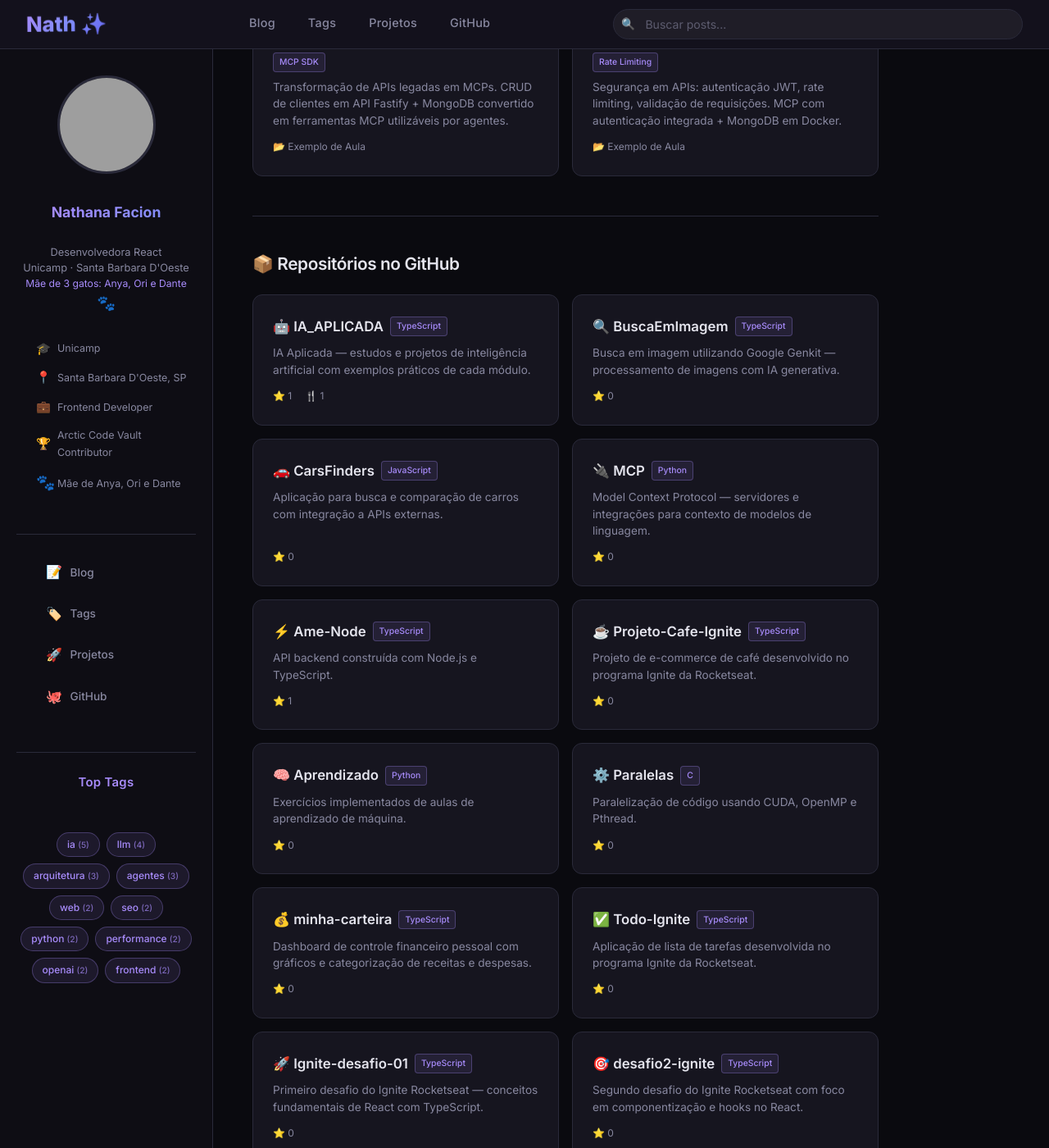
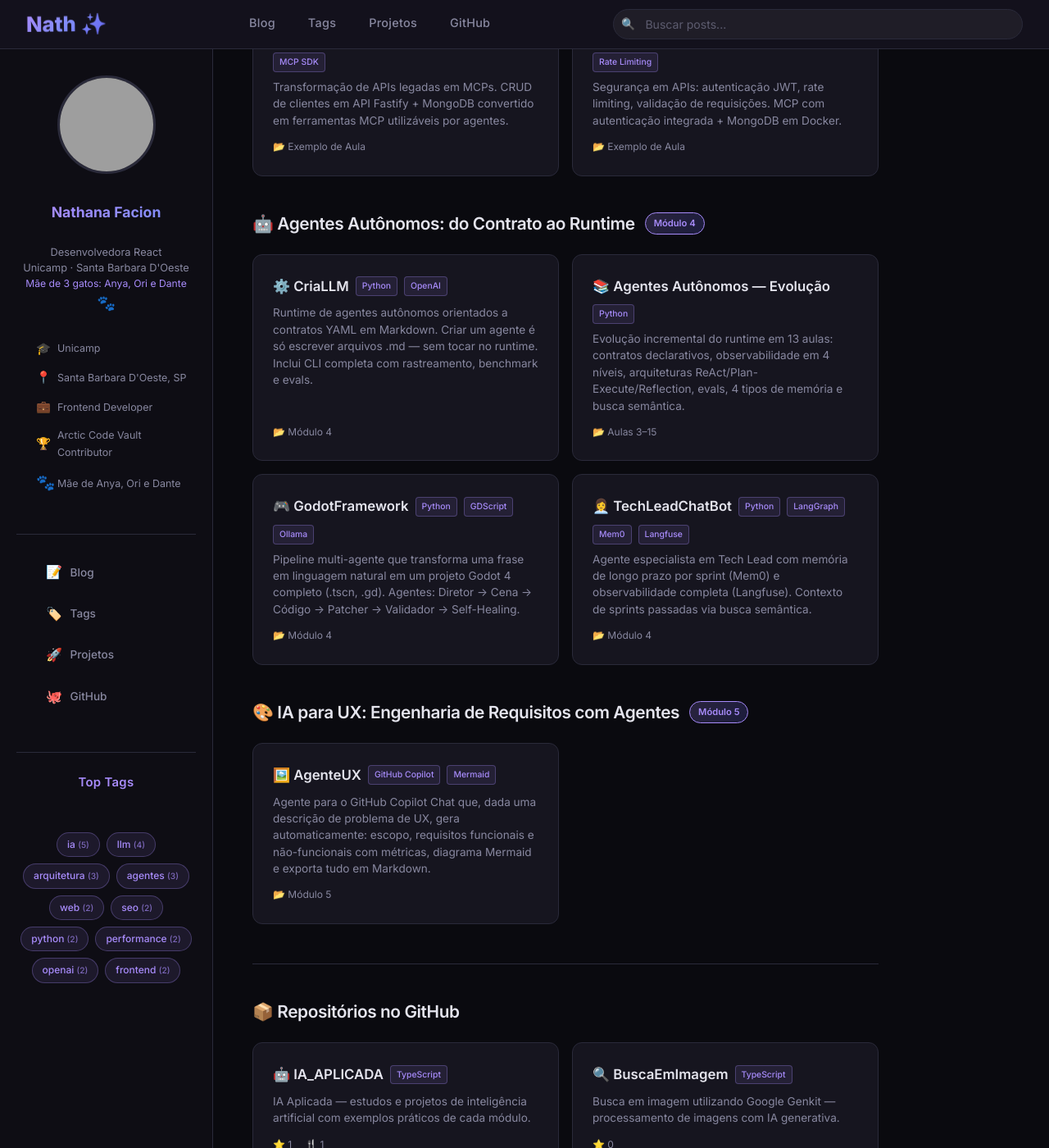
Before and after one commit to nathanafacion/nathanafacion.github.io, a Jekyll site: the page built from projetos.html, in a window 1280 px wide and 1400 px high, scrolled down 2916 px. Shown: the whole window at 82% size. Built offline with Jekyll 4.4.1, drawn with Linux system fonts in a browser that asks for light colours; some of the changed text lies outside the part shown; grey boxes are pictures that could not be loaded.

Commit message:
projetos: renomeia Aula->Módulo, corrige URLs e adiciona Módulo 4 e 5

```diff
--- a/projetos.html
+++ b/projetos.html
@@ -108,11 +108,11 @@ title: Projetos
 </p>
 
 <!-- ═══════════════════════════════════════════════ -->
-<!-- AULA 1 — ML, Deep Learning, LLMs              -->
+<!-- MÓDULO 1 — ML, Deep Learning, LLMs             -->
 <!-- ═══════════════════════════════════════════════ -->
 <div class="section-aula" style="animation: fadeUp 0.5s ease 0.1s both;">
   <h2>🧠 Machine Learning & Deep Learning</h2>
-  <span class="aula-badge">Aula 1</span>
+  <span class="aula-badge">Módulo 1</span>
 </div>
 
 <div class="projects-grid">
@@ -185,15 +185,15 @@ title: Projetos
 </div>
 
 <!-- ═══════════════════════════════════════════════ -->
-<!-- AULA 2 — LangChain, LangGraph, Agentes        -->
+<!-- MÓDULO 2 — LangChain, LangGraph, Agentes       -->
 <!-- ═══════════════════════════════════════════════ -->
 <div class="section-aula" style="animation: fadeUp 0.5s ease 0.1s both;">
   <h2>🤖 LangChain, LangGraph & Agentes</h2>
-  <span class="aula-badge">Aula 2</span>
+  <span class="aula-badge">Módulo 2</span>
 </div>
 
 <div class="projects-grid">
-    <a class="project-card" href="https://github.com/nathanafacion/IA_APLICADA/tree/main/Aula%202/Modulo%201%2C2%2C3%2C4%2C5/LeitorRSS" target="_blank" rel="noopener" style="animation-delay: 0.1s;">
+    <a class="project-card" href="https://github.com/nathanafacion/IA_APLICADA/tree/main/Modulo%202/LeitorRSS" target="_blank" rel="noopener" style="animation-delay: 0.1s;">
         <div class="project-name">📰 Leitor RSS com IA
             <span class="project-lang">Next.js</span>
             <span class="project-lang">LangGraph</span>
@@ -203,7 +203,7 @@ title: Projetos
         <div class="project-meta"><span>📂 Módulos 1–5</span></div>
     </a>
 
-    <a class="project-card" href="https://github.com/nathanafacion/IA_APLICADA/tree/main/Aula%202/Modulo%201%2C2%2C3%2C4%2C5/WeeklyScheduler" target="_blank" rel="noopener" style="animation-delay: 0.15s;">
+    <a class="project-card" href="https://github.com/nathanafacion/IA_APLICADA/tree/main/Modulo%202/WeeklyScheduler" target="_blank" rel="noopener" style="animation-delay: 0.15s;">
         <div class="project-name">📅 Weekly Scheduler
             <span class="project-lang">Next.js</span>
             <span class="project-lang">LangGraph</span>
@@ -213,7 +213,7 @@ title: Projetos
         <div class="project-meta"><span>📂 Módulos 1–5</span></div>
     </a>
 
-    <a class="project-card" href="https://github.com/nathanafacion/IA_APLICADA/tree/main/Aula%202/Exemplos%20da%20Aula" target="_blank" rel="noopener" style="animation-delay: 0.2s;">
+    <a class="project-card" href="https://github.com/nathanafacion/IA_APLICADA/tree/main/Modulo%202/Exemplos%20da%20Aula" target="_blank" rel="noopener" style="animation-delay: 0.2s;">
         <div class="project-name">🔀 Smart Model Router
             <span class="project-lang">Fastify</span>
             <span class="project-lang">OpenRouter</span>
@@ -222,7 +222,7 @@ title: Projetos
         <div class="project-meta"><span>📂 Exemplo de Aula</span></div>
     </a>
 
-    <a class="project-card" href="https://github.com/nathanafacion/IA_APLICADA/tree/main/Aula%202/Exemplos%20da%20Aula" target="_blank" rel="noopener" style="animation-delay: 0.25s;">
+    <a class="project-card" href="https://github.com/nathanafacion/IA_APLICADA/tree/main/Modulo%202/Exemplos%20da%20Aula" target="_blank" rel="noopener" style="animation-delay: 0.25s;">
         <div class="project-name">🎵 Song Highlights
             <span class="project-lang">LangGraph</span>
             <span class="project-lang">SQLite</span>
@@ -232,7 +232,7 @@ title: Projetos
         <div class="project-meta"><span>📂 Exemplo de Aula</span></div>
     </a>
 
-    <a class="project-card" href="https://github.com/nathanafacion/IA_APLICADA/tree/main/Aula%202/Exemplos%20da%20Aula" target="_blank" rel="noopener" style="animation-delay: 0.3s;">
+    <a class="project-card" href="https://github.com/nathanafacion/IA_APLICADA/tree/main/Modulo%202/Exemplos%20da%20Aula" target="_blank" rel="noopener" style="animation-delay: 0.3s;">
         <div class="project-name">🛡️ Safeguard Prompt Injection
             <span class="project-lang">LangGraph</span>
             <span class="project-lang">MCP</span>
@@ -241,7 +241,7 @@ title: Projetos
         <div class="project-meta"><span>📂 Exemplo de Aula</span></div>
     </a>
 
-    <a class="project-card" href="https://github.com/nathanafacion/IA_APLICADA/tree/main/Aula%202/Exemplos%20da%20Aula" target="_blank" rel="noopener" style="animation-delay: 0.35s;">
+    <a class="project-card" href="https://github.com/nathanafacion/IA_APLICADA/tree/main/Modulo%202/Exemplos%20da%20Aula" target="_blank" rel="noopener" style="animation-delay: 0.35s;">
         <div class="project-name">🎓 RAG Neo4j Students
             <span class="project-lang">LangGraph</span>
             <span class="project-lang">Neo4j</span>
@@ -251,7 +251,7 @@ title: Projetos
         <div class="project-meta"><span>📂 Exemplo de Aula</span></div>
     </a>
 
-    <a class="project-card" href="https://github.com/nathanafacion/IA_APLICADA/tree/main/Aula%202/Exemplos%20da%20Aula" target="_blank" rel="noopener" style="animation-delay: 0.4s;">
+    <a class="project-card" href="https://github.com/nathanafacion/IA_APLICADA/tree/main/Modulo%202/Exemplos%20da%20Aula" target="_blank" rel="noopener" style="animation-delay: 0.4s;">
         <div class="project-name">📄 Doc Analysis Q&A
             <span class="project-lang">Fastify</span>
             <span class="project-lang">LangGraph</span>
@@ -263,15 +263,15 @@ title: Projetos
 </div>
 
 <!-- ═══════════════════════════════════════════════ -->
-<!-- AULA 3 — MCPs, Skills, Agents                  -->
+<!-- MÓDULO 3 — MCPs, Skills, Agents                -->
 <!-- ═══════════════════════════════════════════════ -->
 <div class="section-aula" style="animation: fadeUp 0.5s ease 0.1s both;">
   <h2>🔌 MCPs, Skills & Agents</h2>
-  <span class="aula-badge">Aula 3</span>
+  <span class="aula-badge">Módulo 3</span>
 </div>
 
 <div class="projects-grid">
-    <a class="project-card" href="https://github.com/nathanafacion/IA_APLICADA/tree/main/Aula%203/M%C3%B3dulo%201%2C2%2C3/content-trends-analyzer" target="_blank" rel="noopener" style="animation-delay: 0.1s;">
+    <a class="project-card" href="https://github.com/nathanafacion/IA_APLICADA/tree/main/Modulo%203/content-trends-analyzer" target="_blank" rel="noopener" style="animation-delay: 0.1s;">
         <div class="project-name">📈 Content Trends Analyzer
             <span class="project-lang">Next.js</span>
             <span class="project-lang">Ollama</span>
@@ -281,7 +281,7 @@ title: Projetos
         <div class="project-meta"><span>📂 Módulos 1–3</span></div>
     </a>
 
-    <a class="project-card" href="https://github.com/nathanafacion/IA_APLICADA/tree/main/Aula%203/Exemplos%20de%20Aula" target="_blank" rel="noopener" style="animation-delay: 0.15s;">
+    <a class="project-card" href="https://github.com/nathanafacion/IA_APLICADA/tree/main/Modulo%203/Exemplos%20de%20Aula" target="_blank" rel="noopener" style="animation-delay: 0.15s;">
         <div class="project-name">🔗 Multiple MCP Tools
             <span class="project-lang">LangGraph</span>
             <span class="project-lang">MCP</span>
@@ -291,7 +291,7 @@ title: Projetos
         <div class="project-meta"><span>📂 Exemplo de Aula</span></div>
     </a>
 
-    <a class="project-card" href="https://github.com/nathanafacion/IA_APLICADA/tree/main/Aula%203/Exemplos%20de%20Aula" target="_blank" rel="noopener" style="animation-delay: 0.2s;">
+    <a class="project-card" href="https://github.com/nathanafacion/IA_APLICADA/tree/main/Modulo%203/Exemplos%20de%20Aula" target="_blank" rel="noopener" style="animation-delay: 0.2s;">
         <div class="project-name">📊 Google Trends Agent
             <span class="project-lang">LangGraph</span>
             <span class="project-lang">SerpAPI</span>
@@ -300,7 +300,7 @@ title: Projetos
         <div class="project-meta"><span>📂 Exemplo de Aula</span></div>
     </a>
 
-    <a class="project-card" href="https://github.com/nathanafacion/IA_APLICADA/tree/main/Aula%203/Exemplos%20de%20Aula" target="_blank" rel="noopener" style="animation-delay: 0.25s;">
+    <a class="project-card" href="https://github.com/nathanafacion/IA_APLICADA/tree/main/Modulo%203/Exemplos%20de%20Aula" target="_blank" rel="noopener" style="animation-delay: 0.25s;">
         <div class="project-name">🔐 CipherSuite MCP
             <span class="project-lang">MCP SDK</span>
             <span class="project-lang">TypeScript</span>
@@ -309,7 +309,7 @@ title: Projetos
         <div class="project-meta"><span>📂 Exemplo de Aula</span></div>
     </a>
 
-    <a class="project-card" href="https://github.com/nathanafacion/IA_APLICADA/tree/main/Aula%203/Exemplos%20de%20Aula" target="_blank" rel="noopener" style="animation-delay: 0.3s;">
+    <a class="project-card" href="https://github.com/nathanafacion/IA_APLICADA/tree/main/Modulo%203/Exemplos%20de%20Aula" target="_blank" rel="noopener" style="animation-delay: 0.3s;">
         <div class="project-name">🏢 Legacy API → MCP
             <span class="project-lang">Fastify</span>
             <span class="project-lang">MongoDB</span>
@@ -319,7 +319,7 @@ title: Projetos
         <div class="project-meta"><span>📂 Exemplo de Aula</span></div>
     </a>
 
-    <a class="project-card" href="https://github.com/nathanafacion/IA_APLICADA/tree/main/Aula%203/Exemplos%20de%20Aula" target="_blank" rel="noopener" style="animation-delay: 0.35s;">
+    <a class="project-card" href="https://github.com/nathanafacion/IA_APLICADA/tree/main/Modulo%203/Exemplos%20de%20Aula" target="_blank" rel="noopener" style="animation-delay: 0.35s;">
         <div class="project-name">🔒 API Security & Auth
             <span class="project-lang">Fastify</span>
             <span class="project-lang">JWT</span>
@@ -327,6 +327,73 @@ title: Projetos
         </div>
         <p class="project-desc">Segurança em APIs: autenticação JWT, rate limiting, validação de requisições. MCP com autenticação integrada + MongoDB em Docker.</p>
         <div class="project-meta"><span>📂 Exemplo de Aula</span></div>
+    </a>
+</div>
+
+<!-- ═══════════════════════════════════════════════ -->
+<!-- MÓDULO 4 — Agentes Autônomos: Contrato/Runtime -->
+<!-- ═══════════════════════════════════════════════ -->
+<div class="section-aula" style="animation: fadeUp 0.5s ease 0.1s both;">
+  <h2>🤖 Agentes Autônomos: do Contrato ao Runtime</h2>
+  <span class="aula-badge">Módulo 4</span>
+</div>
+
+<div class="projects-grid">
+    <a class="project-card" href="https://github.com/nathanafacion/IA_APLICADA/tree/main/Modulo%204/CriaLLM" target="_blank" rel="noopener" style="animation-delay: 0.1s;">
+        <div class="project-name">⚙️ CriaLLM
+            <span class="project-lang">Python</span>
+            <span class="project-lang">OpenAI</span>
+        </div>
+        <p class="project-desc">Runtime de agentes autônomos orientados a contratos YAML em Markdown. Criar um agente é só escrever arquivos .md — sem tocar no runtime. Inclui CLI completa com rastreamento, benchmark e evals.</p>
+        <div class="project-meta"><span>📂 Módulo 4</span></div>
+    </a>
+
+    <a class="project-card" href="https://github.com/nathanafacion/IA_APLICADA/tree/main/Modulo%204/aula04-agentes-autonomos" target="_blank" rel="noopener" style="animation-delay: 0.15s;">
+        <div class="project-name">📚 Agentes Autônomos — Evolução
+            <span class="project-lang">Python</span>
+        </div>
+        <p class="project-desc">Evolução incremental do runtime em 13 aulas: contratos declarativos, observabilidade em 4 níveis, arquiteturas ReAct/Plan-Execute/Reflection, evals, 4 tipos de memória e busca semântica.</p>
+        <div class="project-meta"><span>📂 Aulas 3–15</span></div>
+    </a>
+
+    <a class="project-card" href="https://github.com/nathanafacion/IA_APLICADA/tree/main/Modulo%204/GodotFramework" target="_blank" rel="noopener" style="animation-delay: 0.2s;">
+        <div class="project-name">🎮 GodotFramework
+            <span class="project-lang">Python</span>
+            <span class="project-lang">GDScript</span>
+            <span class="project-lang">Ollama</span>
+        </div>
+        <p class="project-desc">Pipeline multi-agente que transforma uma frase em linguagem natural em um projeto Godot 4 completo (.tscn, .gd). Agentes: Diretor → Cena → Código → Patcher → Validador → Self-Healing.</p>
+        <div class="project-meta"><span>📂 Módulo 4</span></div>
+    </a>
+
+    <a class="project-card" href="https://github.com/nathanafacion/IA_APLICADA/tree/main/Modulo%204/TechLeadChatBot" target="_blank" rel="noopener" style="animation-delay: 0.25s;">
+        <div class="project-name">👩‍💼 TechLeadChatBot
+            <span class="project-lang">Python</span>
+            <span class="project-lang">LangGraph</span>
+            <span class="project-lang">Mem0</span>
+            <span class="project-lang">Langfuse</span>
+        </div>
+        <p class="project-desc">Agente especialista em Tech Lead com memória de longo prazo por sprint (Mem0) e observabilidade completa (Langfuse). Contexto de sprints passadas via busca semântica.</p>
+        <div class="project-meta"><span>📂 Módulo 4</span></div>
+    </a>
+</div>
+
+<!-- ═══════════════════════════════════════════════ -->
+<!-- MÓDULO 5 — IA para UX: Engenharia de Requisitos -->
+<!-- ═══════════════════════════════════════════════ -->
+<div class="section-aula" style="animation: fadeUp 0.5s ease 0.1s both;">
+  <h2>🎨 IA para UX: Engenharia de Requisitos com Agentes</h2>
+  <span class="aula-badge">Módulo 5</span>
+</div>
+
+<div class="projects-grid">
+    <a class="project-card" href="https://github.com/nathanafacion/IA_APLICADA/tree/main/Modulo%205/AgenteUX" target="_blank" rel="noopener" style="animation-delay: 0.1s;">
+        <div class="project-name">🖼️ AgenteUX
+            <span class="project-lang">GitHub Copilot</span>
+            <span class="project-lang">Mermaid</span>
+        </div>
+        <p class="project-desc">Agente para o GitHub Copilot Chat que, dada uma descrição de problema de UX, gera automaticamente: escopo, requisitos funcionais e não-funcionais com métricas, diagrama Mermaid e exporta tudo em Markdown.</p>
+        <div class="project-meta"><span>📂 Módulo 5</span></div>
     </a>
 </div>
 
```
